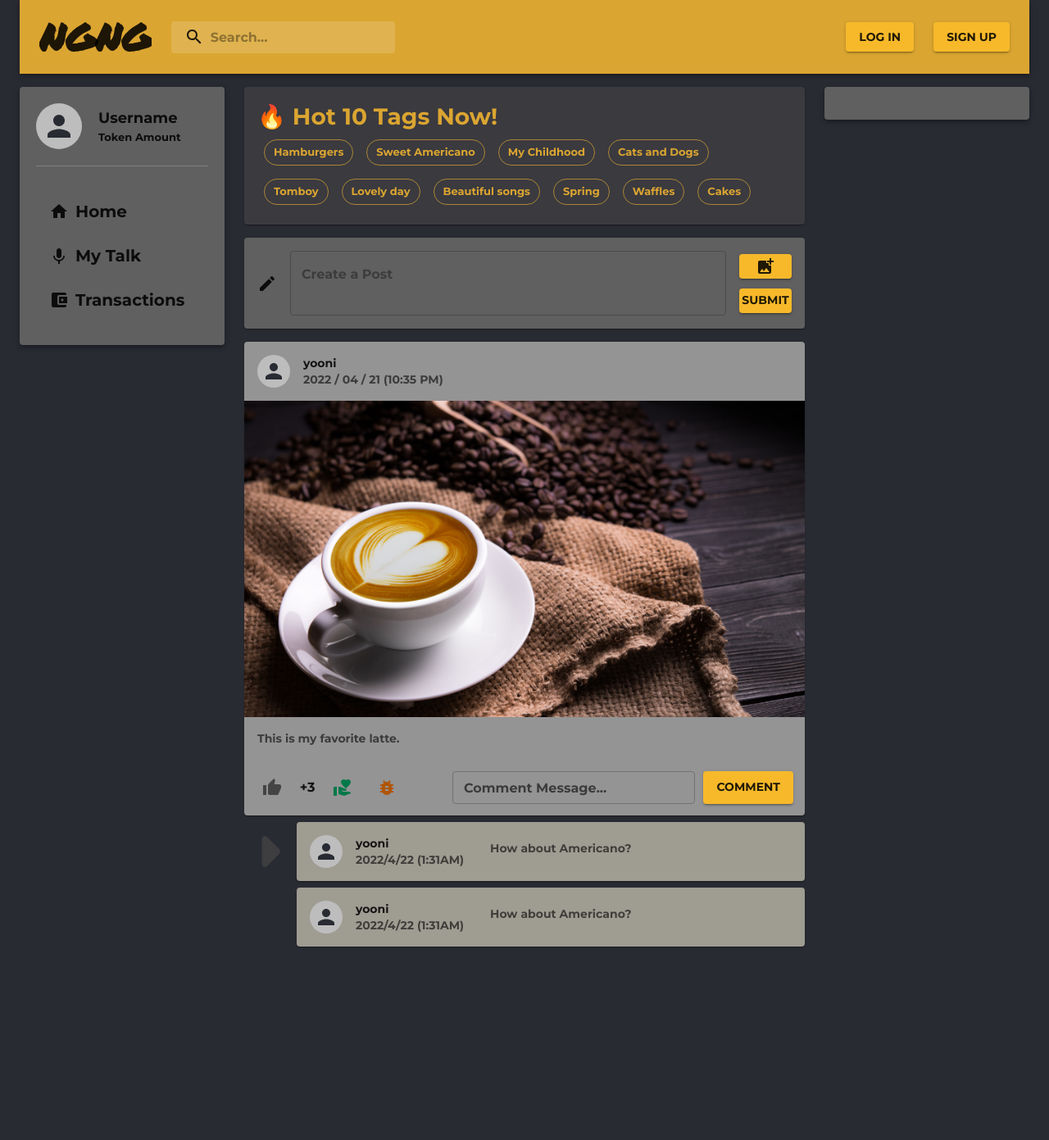
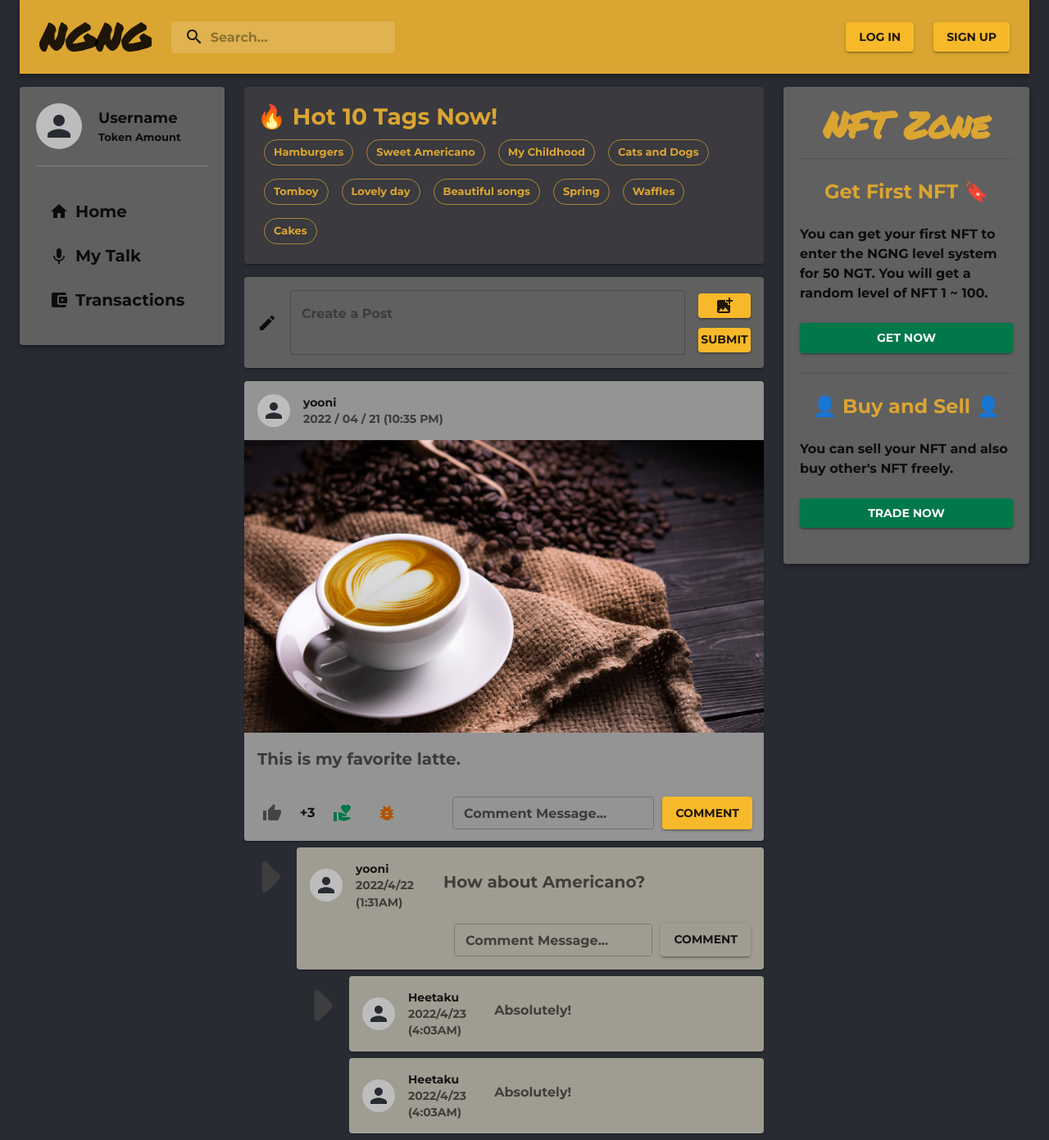
Before and after one commit to codestates/beb-03-NGNG, a React (Create React App) app in the folder client/: page /home in a window 1280 px wide. Shown: the whole page at 82% size. Before the commit the page ends 1163 px from the top, so only its background shows below. Built offline with nearby package versions, Linux system fonts and the light colour scheme.

Commit message:
기본 components UI 구현 완료

```diff
--- a/client/src/App.js
+++ b/client/src/App.js
@@ -83,7 +83,7 @@ function App() {
               <Route path="*" element={<Navigate to="/home" />} />
             </Routes>
           </Box>
-          <Box minWidth={'250px'}>
+          <Box width={'300px'}>
             <RightBar />
           </Box>
         </Stack>
--- a/client/src/components/Comment.js
+++ b/client/src/components/Comment.js
@@ -1,28 +1,56 @@
-import React from 'react';
+import React, { useRef } from 'react';
 import Card from '@mui/material/Card';
 import CardHeader from '@mui/material/CardHeader';
 import CardContent from '@mui/material/CardContent';
 import Avatar from '@mui/material/Avatar';
 import Typography from '@mui/material/Typography';
+import { FontAwesomeIcon } from '@fortawesome/react-fontawesome';
+import { faCaretRight } from '@fortawesome/free-solid-svg-icons';
+import Box from '@mui/material/Box';
+import SubComment from './SubComment';
+import { TextField, Button } from '@mui/material';
+
 
 const Comment = (props) => {
+  const commentRef = useRef();
+
+  const handleSubmit = (event) => {
+    event.preventDefault();
+    console.log(commentRef.current.value);
+    commentRef.current.value = '';
+  }
   return (
-    <Card sx={{backgroundColor: '#9F9C92', mb: 1, display: 'flex', alignItems: 'center'}}>
+    <>
+      <Card sx={{backgroundColor: '#9F9C92', display: 'flex', flexDirection: 'column'}}>
+        <Box sx={{display: 'flex', alignItems: 'center'}}>
           <CardHeader
             avatar={
               <Avatar aria-label="recipe">
-
               </Avatar>
             }
             title="yooni"
             subheader="2022/4/22 (1:31AM)"
           />
-      <CardContent>
-        <Typography variant="body2" color="text.secondary">
+          <CardContent sx={{width: '100%', display: 'flex', flexDirection: 'column'}}>
+            <Typography variant="h6" color="text.secondary">
               How about Americano?
             </Typography>
+
           </CardContent>
+        </Box>
+        <Box sx={{display: 'flex', flex: 1, pb:2, pl: 2, pr: 2, ml: 22}}>
+          <TextField label="Comment Message..." size='small' sx={{mr: '10px', flex: 1}} inputRef={commentRef}></TextField>
+          <Button variant='contained' color="background" onClick={handleSubmit}>Comment</Button>
+        </Box>
       </Card>
+      <Box sx={{display: 'flex'}}>
+        <FontAwesomeIcon icon={faCaretRight} fontSize={'60px'} style={{padding: '14px', paddingRight: '20px', color: '#3E3E41'}} />
+        <Box sx={{flex:1, mt: 1}}>
+          <SubComment />
+          <SubComment />
+        </Box>
+      </Box>
+    </>
   )
 }
 
--- /dev/null
+++ b/client/src/components/GetNFT.js
@@ -0,0 +1,28 @@
+import { Button, Typography } from '@mui/material';
+import React from 'react';
+
+const GetNFT = (props) => {
+  return (
+    <>
+      <Typography color="primary" variant='h5' sx={{mt: 3, textAlign: 'center'}}>
+        Get First NFT 🔖
+      </Typography>
+      <Typography sx={{mt: 3}}>
+        You can get your first NFT to enter the NGNG level system for 50 NGT.
+        You will get a random level of NFT 1 ~ 100.
+      </Typography>
+      <Button
+        type="submit"
+        fullWidth
+        variant="contained"
+        color="secondary"
+        sx={{ mt: 3, mb: 3 }}
+      >
+        Get Now
+      </Button>
+    </>
+
+  )
+}
+
+export default GetNFT;
--- a/client/src/components/LoginModal.js
+++ b/client/src/components/LoginModal.js
@@ -1,9 +1,10 @@
-import React from 'react';
+import React, { useState } from 'react';
 import Box from '@mui/material/Box';
 import Button from '@mui/material/Button';
 import Typography from '@mui/material/Typography';
 import Modal from '@mui/material/Modal';
 import TextField from '@mui/material/TextField';
+import Alert from '@mui/material/Alert';
 
 const style = {
   position: 'absolute',
@@ -19,9 +20,24 @@ const style = {
 };
 
 export default function LoginModal() {
+  const [inValid, setInvalid] = useState(false);
   const [open, setOpen] = React.useState(false);
   const handleOpen = () => setOpen(true);
   const handleClose = () => setOpen(false);
+
+  const handleSubmit = (event) => {
+    event.preventDefault();
+    const data = new FormData(event.currentTarget);
+    const userId = data.get('userId');
+    const password = data.get('password');
+    if (userId === '' || password === '') {
+      setInvalid(true);
+      return;
+    }
+    console.log(userId, password);
+    handleClose();
+    setInvalid(false);
+  }
 
   return (
     <>
@@ -36,16 +52,17 @@ export default function LoginModal() {
           <Typography component="h1" variant="h5">
             Sign in
           </Typography>
-          <Box component="form" noValidate sx={{ mt: 1 }}>
+          <Box component="form" noValidate sx={{ mt: 1 }} onSubmit={handleSubmit}>
             <TextField
               margin="normal"
               required
               fullWidth
-              id="email"
-              label="Email Address"
-              name="email"
-              autoComplete="email"
+              id="userId"
+              label="User ID"
+              name="userId"
+              autoComplete="userId"
               autoFocus
+              sx={{ mb: 0}}
             />
             <TextField
               margin="normal"
@@ -56,7 +73,12 @@ export default function LoginModal() {
               type="password"
               id="password"
               autoComplete="current-password"
+              sx={{ mb: 2}}
             />
+            {
+              inValid &&
+              <Alert variant='filled' severity="error">All fields must be filled in.</Alert>
+            }
             <Button
               type="submit"
               fullWidth
--- a/client/src/components/RightBar.js
+++ b/client/src/components/RightBar.js
@@ -1,12 +1,31 @@
 import React from 'react';
 import { ThemeProvider, createTheme } from '@mui/material/styles';
-import { Paper, List, ListItem, ListItemButton, ListItemText } from '@mui/material';
-import Profile from './Profile';
+import { Paper, List, ListItem, ListItemButton, ListItemText, Typography, Divider } from '@mui/material';
+import TradeNFT from './TradeNFT';
+import GetNFT from './GetNFT';
 
 const RightBar = (props) => {
   return (
     <Paper elevation={4} sx={{ backgroundColor: '#606060', padding: '20px'}}>
-
+      <Typography
+        variant="h1"
+        noWrap
+        component="div"
+        color="primary"
+        sx={{
+            display: { xs: 'none', sm: 'block' },
+            fontWeight: 'bold',
+            textAlign: 'center',
+            paddingBottom: 2,
+            fontSize: '44px'
+          }}
+      >
+        NFT Zone
+      </Typography>
+      <Divider />
+      <GetNFT />
+      <Divider />
+      <TradeNFT />
     </Paper>
   )
 };
--- a/client/src/components/SignupModal.js
+++ b/client/src/components/SignupModal.js
@@ -1,9 +1,10 @@
-import React from 'react';
+import React, { useState } from 'react';
 import Box from '@mui/material/Box';
 import Button from '@mui/material/Button';
 import Typography from '@mui/material/Typography';
 import Modal from '@mui/material/Modal';
 import TextField from '@mui/material/TextField';
+import Alert from '@mui/material/Alert';
 
 const style = {
   position: 'absolute',
@@ -19,9 +20,34 @@ const style = {
 };
 
 export default function SignupModal() {
+  const [inValid, setInvalid] = useState('');
   const [open, setOpen] = React.useState(false);
   const handleOpen = () => setOpen(true);
   const handleClose = () => setOpen(false);
+
+  const handleSubmit = (event) => {
+    event.preventDefault();
+    const data = new FormData(event.currentTarget);
+    const userId = data.get('userId');
+    const nickname = data.get('nickname');
+    const email = data.get('email');
+    const password = data.get('password');
+    const password2 = data.get('password2');
+
+    if (userId === '' || nickname === '' || email === '' || password === '' || password2 === '') {
+      setInvalid('blank');
+      return;
+    }
+
+    if (password === password2) {
+      setInvalid('');
+      console.log(userId, nickname, email, password, password2);
+      handleClose();
+    } else {
+      setInvalid('passwordError');
+      return;
+    }
+  }
 
   return (
     <>
@@ -36,7 +62,29 @@ export default function SignupModal() {
           <Typography component="h1" variant="h5">
             Sign up
           </Typography>
-          <Box component="form" noValidate sx={{ mt: 1 }}>
+          <Box component="form" noValidate sx={{ mt: 1 }} onSubmit={handleSubmit}>
+            <TextField
+              margin="normal"
+              required
+              fullWidth
+              id="userId"
+              label="User ID"
+              name="userId"
+              autoComplete="userId"
+              autoFocus
+              sx={{ mb: 0}}
+            />
+            <TextField
+              margin="normal"
+              required
+              fullWidth
+              id="nickname"
+              label="Nickname"
+              name="nickname"
+              autoComplete="nickname"
+              autoFocus
+              sx={{ mb: 0}}
+            />
             <TextField
               margin="normal"
               required
@@ -46,6 +94,7 @@ export default function SignupModal() {
               name="email"
               autoComplete="email"
               autoFocus
+              sx={{ mb: 0}}
             />
             <TextField
               margin="normal"
@@ -56,6 +105,7 @@ export default function SignupModal() {
               type="password"
               id="password"
               autoComplete="current-password"
+              sx={{ mb: 0}}
             />
             <TextField
               margin="normal"
@@ -64,9 +114,18 @@ export default function SignupModal() {
               name="password"
               label="Password Again"
               type="password"
-              id="password"
+              id="password2"
               autoComplete="current-password"
+              sx={{ mb: 2}}
             />
+            {
+              inValid === 'blank' &&
+              <Alert variant='filled' severity="error">All fields must be filled in.</Alert>
+            }
+            {
+              inValid === 'passwordError' &&
+              <Alert variant='filled' severity="error">The two passwords do not match.</Alert>
+            }
             <Button
               type="submit"
               fullWidth
--- /dev/null
+++ b/client/src/components/SubComment.js
@@ -0,0 +1,29 @@
+import React from 'react';
+import Card from '@mui/material/Card';
+import CardHeader from '@mui/material/CardHeader';
+import CardContent from '@mui/material/CardContent';
+import Avatar from '@mui/material/Avatar';
+import Typography from '@mui/material/Typography';
+
+const SubComment = (props) => {
+  return (
+    <Card sx={{backgroundColor: '#9F9C92', mb: 1, display: 'flex', alignItems: 'center'}}>
+      <CardHeader
+        avatar={
+          <Avatar aria-label="recipe">
+
+          </Avatar>
+        }
+        title="Heetaku"
+        subheader="2022/4/23 (4:03AM)"
+      />
+      <CardContent sx={{width: '100%'}}>
+        <Typography variant="body1" color="text.secondary">
+          Absolutely!
+        </Typography>
+      </CardContent>
+    </Card>
+  )
+}
+
+export default SubComment;
--- a/client/src/components/Talk.js
+++ b/client/src/components/Talk.js
@@ -1,4 +1,4 @@
-import React from 'react';
+import React, { useRef } from 'react';
 import Card from '@mui/material/Card';
 import CardHeader from '@mui/material/CardHeader';
 import CardMedia from '@mui/material/CardMedia';
@@ -19,6 +19,14 @@ import { FontAwesomeIcon } from '@fortawesome/react-fontawesome';
 import { faCaretRight } from '@fortawesome/free-solid-svg-icons'
 
 const Talk = (props) => {
+  const commentRef = useRef();
+
+  const handleSubmit = (event) => {
+    event.preventDefault();
+    console.log(commentRef.current.value);
+    commentRef.current.value = '';
+  }
+
   return (
     <>
       <Card sx={{backgroundColor: '#949494'}}>
@@ -37,7 +45,7 @@ const Talk = (props) => {
           alt="coffee"
         />
         <CardContent>
-          <Typography variant="body2" color="text.secondary">
+          <Typography color="text.secondary" variant="h6">
             This is my favorite latte.
           </Typography>
         </CardContent>
@@ -53,8 +61,8 @@ const Talk = (props) => {
             <ReportModal />
           </Box>
           <Box sx={{display: 'flex', flex: 1, ml: '60px'}}>
-            <TextField label="Comment Message..." size='small' sx={{mr: '10px', flex: 1}}></TextField>
-            <Button variant='contained' color='success'>Comment</Button>
+            <TextField label="Comment Message..." size='small' sx={{mr: '10px', flex: 1}} inputRef={commentRef}></TextField>
+            <Button variant='contained' color='success' onClick={handleSubmit}>Comment</Button>
           </Box>
         </CardActions>
       </Card>
@@ -62,10 +70,8 @@ const Talk = (props) => {
         <FontAwesomeIcon icon={faCaretRight} fontSize={'60px'} style={{padding: '14px', paddingRight: '20px', color: '#3E3E41'}} />
         <Box sx={{flex:1, mt: 1}}>
           <Comment />
-          <Comment />
         </Box>
       </Box>
-
     </>
   )
 }
--- /dev/null
+++ b/client/src/components/TradeNFT.js
@@ -0,0 +1,27 @@
+import { Button, Typography } from '@mui/material';
+import React from 'react';
+
+const TradeNFT = (props) => {
+  return (
+    <>
+      <Typography color="primary" variant='h5' sx={{mt: 3, textAlign: 'center'}}>
+        👤 Buy and Sell 👤
+      </Typography>
+      <Typography sx={{mt: 3}}>
+        You can sell your NFT and also buy other's NFT freely.
+      </Typography>
+      <Button
+        type="submit"
+        fullWidth
+        variant="contained"
+        color="secondary"
+        sx={{ mt: 3, mb: 3 }}
+      >
+        Trade Now
+      </Button>
+    </>
+
+  )
+}
+
+export default TradeNFT;
--- a/client/src/components/WriteTalk.js
+++ b/client/src/components/WriteTalk.js
@@ -1,7 +1,7 @@
 import { Card, Button, Box, Tooltip, IconButton } from '@mui/material';
 import TextField from '@mui/material/TextField';
 import { ThemeProvider, createTheme } from '@mui/material/styles';
-import React from 'react';
+import React, { useRef } from 'react';
 import { styled, alpha } from '@mui/material/styles';
 import InputBase from '@mui/material/InputBase';
 import SearchIcon from '@mui/icons-material/Search';
@@ -44,8 +44,16 @@ const StyledInputBase = styled(InputBase)(({ theme }) => ({
 
 const WriteTalk = (props) => {
 
+  const contentRef = useRef();
+
   const handleOpen = () => {
 
+  }
+
+  const handleSubmit = (event) => {
+    event.preventDefault();
+    console.log(contentRef.current.value);
+    contentRef.current.value = '';
   }
 
   return (
@@ -61,15 +69,16 @@ const WriteTalk = (props) => {
           rows={2}
           placeholder='Create a Post'
           label=''
+          id='content'
           sx={{mr: 2}}
+          inputRef = {contentRef}
         />
         <Box sx={{ display: 'flex', flexDirection: 'column', height: 'inherit'}}>
           <Button variant='contained' color='success' onClick={handleOpen} sx={{height: '30px', mb: 1.5}}><AddPhotoAlternateIcon /></Button>
-          <Button variant='contained' color='success' onClick={handleOpen} sx={{height: '30px', width: '60px'}}>Submit</Button>
+          <Button type='submit' variant='contained' color='success' onClick={handleSubmit} sx={{height: '30px', width: '60px'}}>Submit</Button>
         </Box>
       </Card>
     </>
-
   )
 }
 
```
Also changed, not shown: client/src/components/Header.js (+12 -1 lines). Lines whose indentation alone changed are shown as unchanged.
